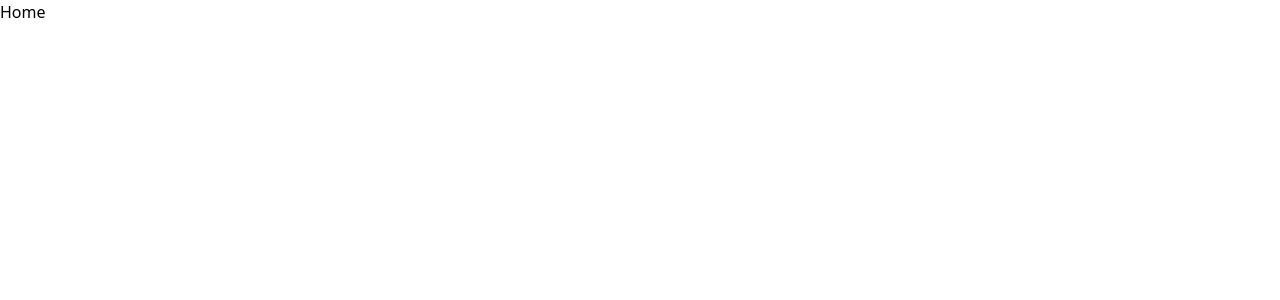
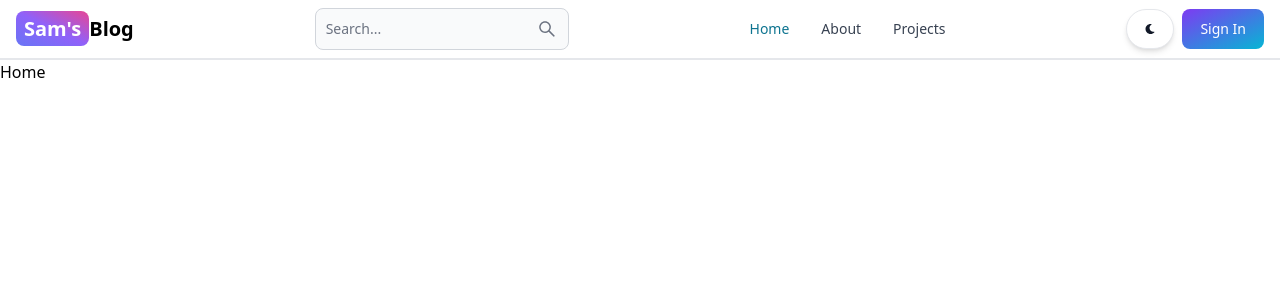
Before and after one commit to Samuel3310/blog_app, a React (Vite) app in the folder client/: page / in a window 1280 px wide. Shown: the top 300 px of the page. Built offline with nearby package versions, Linux system fonts and the light colour scheme.

Commit message:
Header section completed

```diff
--- a/client/package.json
+++ b/client/package.json
@@ -10,8 +10,10 @@
     "preview": "vite preview"
   },
   "dependencies": {
+    "flowbite-react": "^0.9.0",
     "react": "^18.2.0",
     "react-dom": "^18.2.0",
+    "react-icons": "^5.2.1",
     "react-router-dom": "^6.23.1"
   },
   "devDependencies": {
--- a/client/src/App.jsx
+++ b/client/src/App.jsx
@@ -6,10 +6,12 @@
 import Signin from "./pages/signin";
 import Signup from "./pages/signup";
 import Project from "./pages/project";
+import Header from "./components/header";
 
 const App = () => {
   return (
     <BrowserRouter>
+      <Header />
       <Routes>
         <Route index element={<Home />} />
         <Route path="/about" element={<About />} />
--- /dev/null
+++ b/client/src/components/header/index.jsx
@@ -0,0 +1,68 @@
+import { Button, Navbar, TextInput } from "flowbite-react";
+import { Link, useLocation } from "react-router-dom";
+import { AiOutlineSearch } from "react-icons/ai";
+import { FaMoon } from "react-icons/fa";
+
+const Header = () => {
+  const { pathname } = useLocation();
+  return (
+    <Navbar className="border-b-2 p-2 flex justify-between items-center">
+      <Link
+        to="/"
+        className="self-center whitespace-nowrap text-sm sm:text-xl font-semibold dark:text-white"
+      >
+        <span className="px-2 py-1 rounded-lg text-white bg-gradient-to-tr from-indigo-500 via-purple-500 to-pink-500">
+          Sam&apos;s
+        </span>
+        Blog
+      </Link>
+
+      <form>
+        <TextInput
+          type="text"
+          placeholder="Search..."
+          rightIcon={AiOutlineSearch}
+          className="hidden lg:inline"
+        />
+      </form>
+
+      <Button className="w-12 h- lg:hidden shadow-md" color="grey" pill="true">
+        <AiOutlineSearch />
+      </Button>
+
+      <div className="flex gap-2 md:order-2">
+        <Button
+          className="w-12 h-10 hidden sm:inline shadow-md"
+          color="gray"
+          pill="true"
+        >
+          <FaMoon />
+        </Button>
+
+        <Link to="/signin" color="gray" pill>
+          <Button gradientDuoTone="purpleToBlue">Sign In</Button>
+        </Link>
+        <Navbar.Toggle />
+      </div>
+      <Navbar.Collapse>
+        <Navbar.Link active={pathname === "/"} as={"div"}>
+          <Link to="/" color="gray" className="w-full block">
+            Home
+          </Link>
+        </Navbar.Link>
+        <Navbar.Link active={pathname === "/about"} as={"div"}>
+          <Link to="/about" color="gray" className="w-full block">
+            About
+          </Link>
+        </Navbar.Link>
+        <Navbar.Link active={pathname === "/project"} as={"div"}>
+          <Link to="/project" color="gray" className="w-full block">
+            Projects
+          </Link>
+        </Navbar.Link>
+      </Navbar.Collapse>
+    </Navbar>
+  );
+};
+
+export default Header;
--- a/client/tailwind.config.js
+++ b/client/tailwind.config.js
@@ -1,8 +1,10 @@
+const flowbite = require("flowbite-react/tailwind");
+
 /** @type {import('tailwindcss').Config} */
 export default {
-  content: ["./index.html", "./src/**/*.{js,ts,jsx,tsx}"],
+  content: ["./index.html", "./src/**/*.{js,ts,jsx,tsx}", flowbite.content()],
   theme: {
     extend: {},
   },
-  plugins: [],
+  plugins: [flowbite.plugin()],
 };
```
Also changed, not shown: 1 other file (tests, documents, lock files or other folders).
